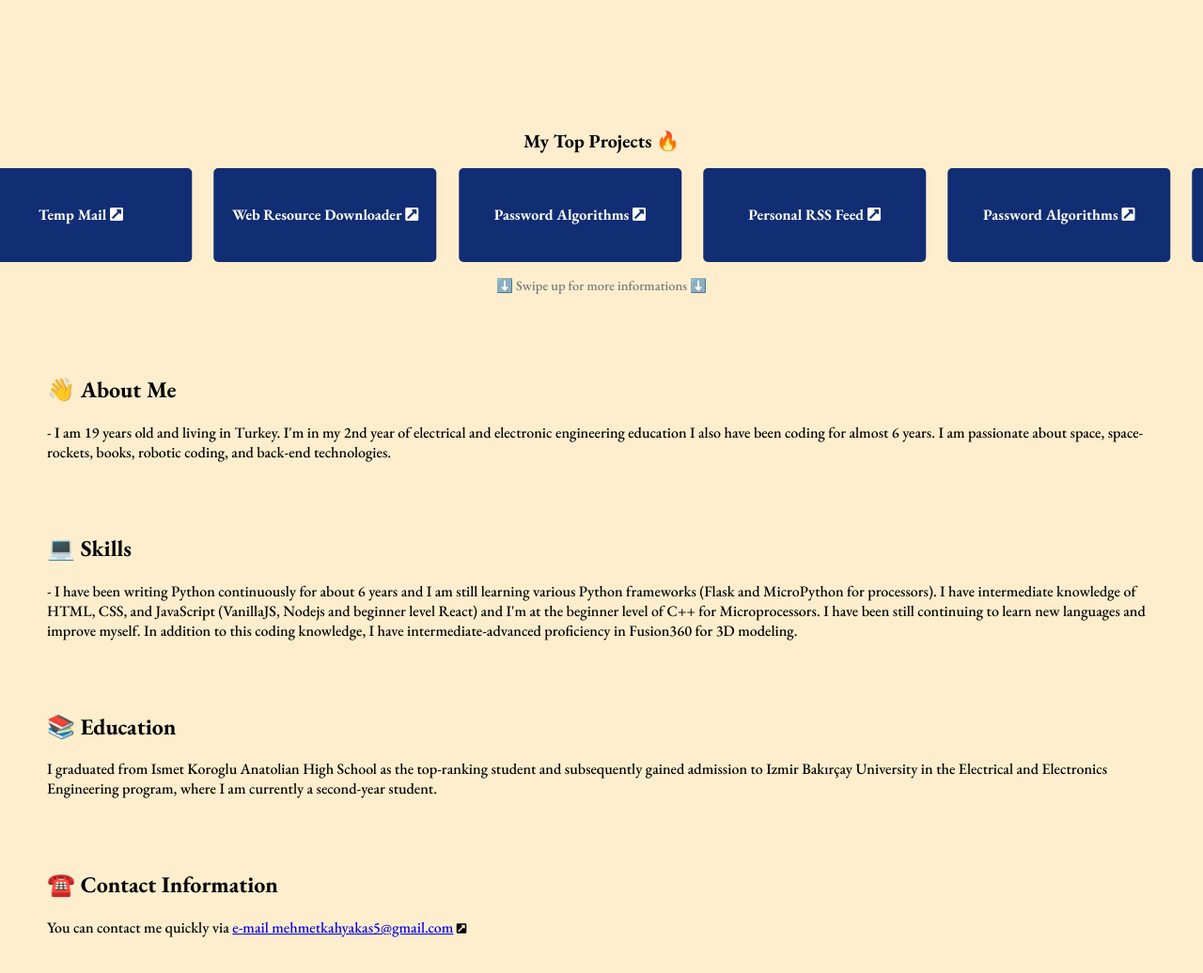
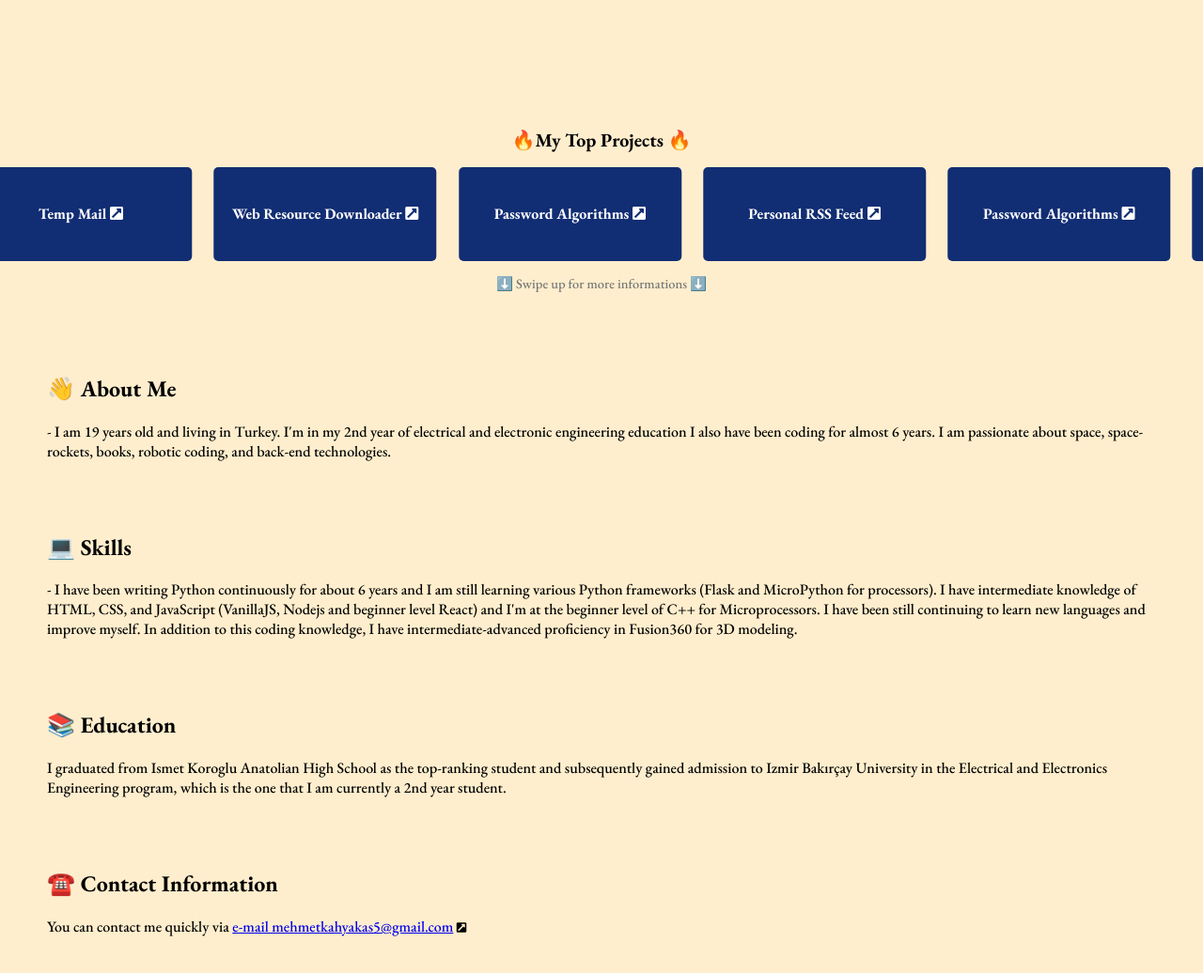
Before and after one commit to mehmetkahya0/last_portfolio, a plain HTML site: page index.html in a window 1280 px wide. Shown: the part 440-1476 px from the top of the page at 94% size. Drawn offline with nearby package versions, Linux system fonts and the light colour scheme; a script that the page names is missing.

```diff
--- a/index.html
+++ b/index.html
@@ -21,7 +21,8 @@
     <header><span class="dot"></span> Hello, I'm Mehmet Kahya</header>
 
     <div class="projects">
-      <h2>My Top Projects 🔥</h2>
+      <div class="subheader">🔥My Top Projects 🔥</div>
+
       <div class="project-list">
         <div class="project">
           <a href="https://github.com/mehmetkahya0/AI-Catalog"
@@ -101,8 +102,7 @@
       <p>
         I graduated from Ismet Koroglu Anatolian High School as the top-ranking
         student and subsequently gained admission to Izmir Bakırçay University
-        in the Electrical and Electronics Engineering program, where I am
-        currently a second-year student.
+        in the Electrical and Electronics Engineering program, which is the one that I am currently a 2nd year student.
       </p>
     </section>
     <section class="contact">
--- a/style.css
+++ b/style.css
@@ -1,6 +1,7 @@
 :root {
   font-family: "EB Garamond", serif !important;
 
+  overflow-x: hidden;
   /* Box Model */
   margin: 0;
   padding: 0;
@@ -103,11 +104,13 @@
   margin-bottom: 2rem;
 }
 
-.projects h2 {
-  font-size: 20px;
-  font-weight: bold;
-  padding: 0;
+.subheader {
+  font-size: 20px !important;
+  font-weight: bold !important;
+  padding: 0 !important;
+  margin: 1rem 0 !important;
 }
+
 
 .project-list {
   display: inline-block;
@@ -162,6 +165,8 @@
   color: #777;
   text-align: center;
   width: 100%;
+  padding: 0;
+
 }
 
 section {
```
